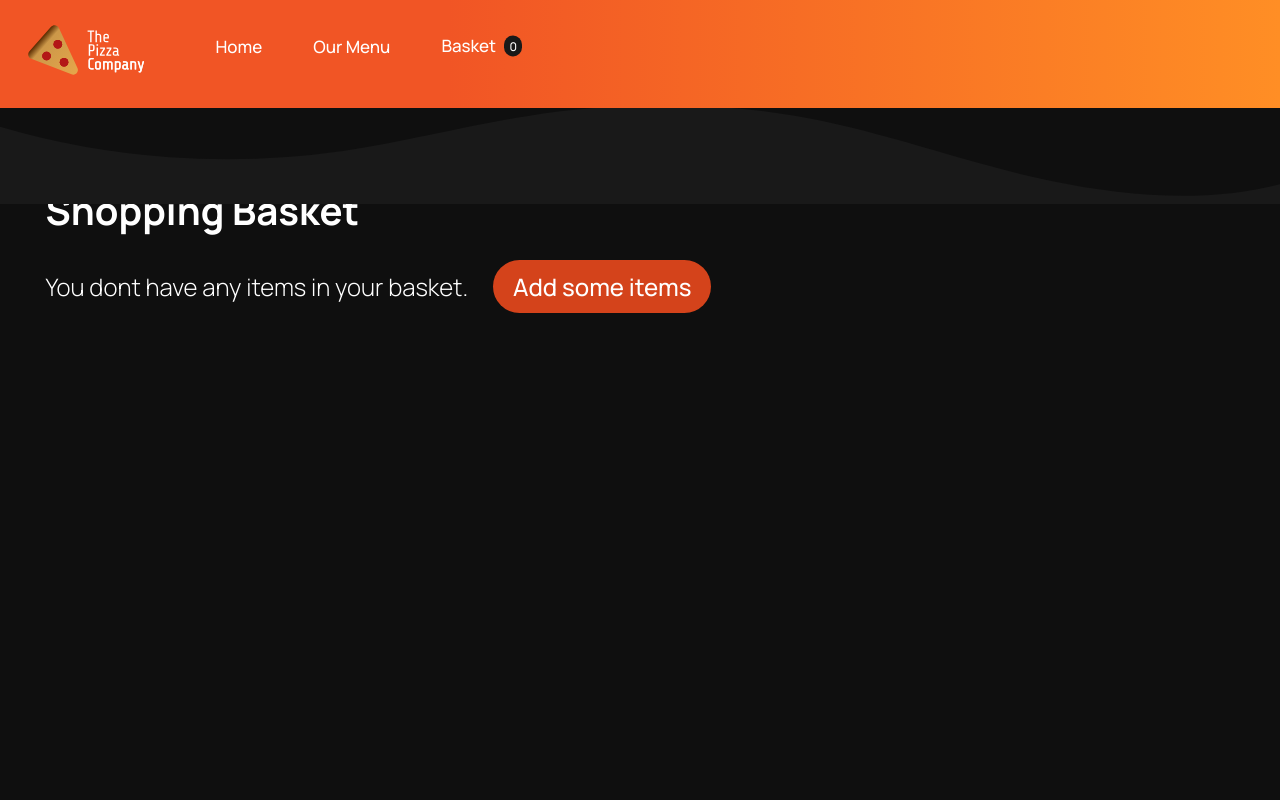
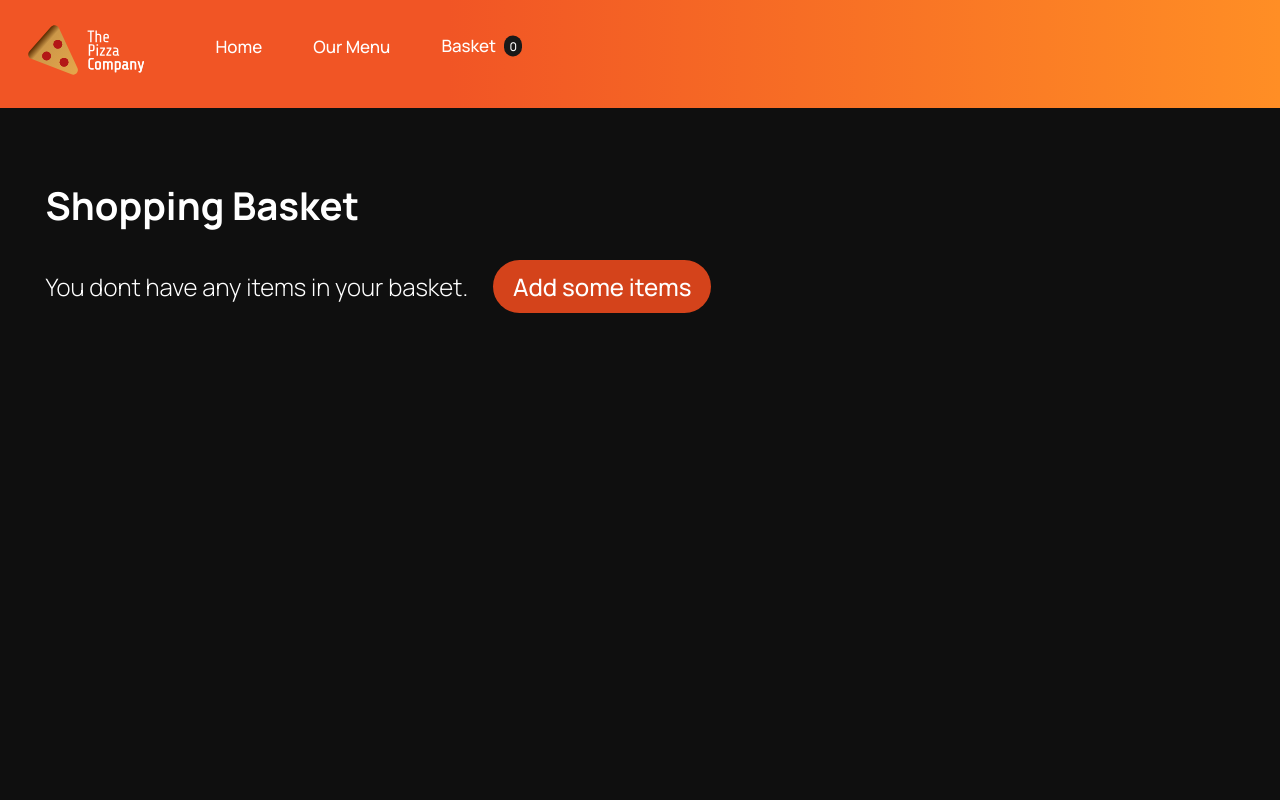
Before and after one commit to devVelocity/pizzaDeliveryProject, a Vue app: page /basket in a window 1280 px wide. Shown: the top 800 px of the page. Built offline with nearby package versions, Linux system fonts and the light colour scheme.

Commit message:
First Commit

```diff
--- a/src/assets/styles/app.css
+++ b/src/assets/styles/app.css
@@ -8,7 +8,7 @@ html{
 .navigation-bar-relative-spacing{
     display:inline-block;
     width: 100%;
-    height: 100px;
+    height: 105px;
   }
 
 body{
@@ -583,6 +583,11 @@ body{
   fill: var(--gray)
 }
 
+footer{
+  padding-top: 150px;
+  background: rgb(15,15,15);
+  background: var(--pagebackground);
+}
 
 #footer{
   background: rgb(50,50,50);
@@ -591,3 +596,7 @@ body{
   height: auto;
   min-height: 100px;
 }
+
+footer svg{
+  height: 12px;
+}
--- a/src/assets/styles/global.css
+++ b/src/assets/styles/global.css
@@ -256,6 +256,7 @@ body.dark{
   background: var(--pagebackground);
   height: auto;
   min-height: calc(100vh - 100px);
+  position: relative;
 }
 
 
--- a/src/assets/styles/pages/basket.css
+++ b/src/assets/styles/pages/basket.css
@@ -1,8 +1,5 @@
 #page-background{
-    position: absolute;
-    width: 100%;
-    min-height: 90vh;
-    height: auto;
+    margin-top: 0px;
 }
 
 #centralWrapper{
--- a/src/views/Basket.vue
+++ b/src/views/Basket.vue
@@ -11,7 +11,7 @@
       @cancel="warningPromptOpen = false, this.$root.warningPromptOpen = false"
       />
   </teleport>
-  <div id="page-background" style="margin-top: 5px">
+  <div id="page-background" style="margin-top: -5px">
     <div id="centralWrapper">
         <div id="centralContainer">
             <div id="shop-basket-container">
```
